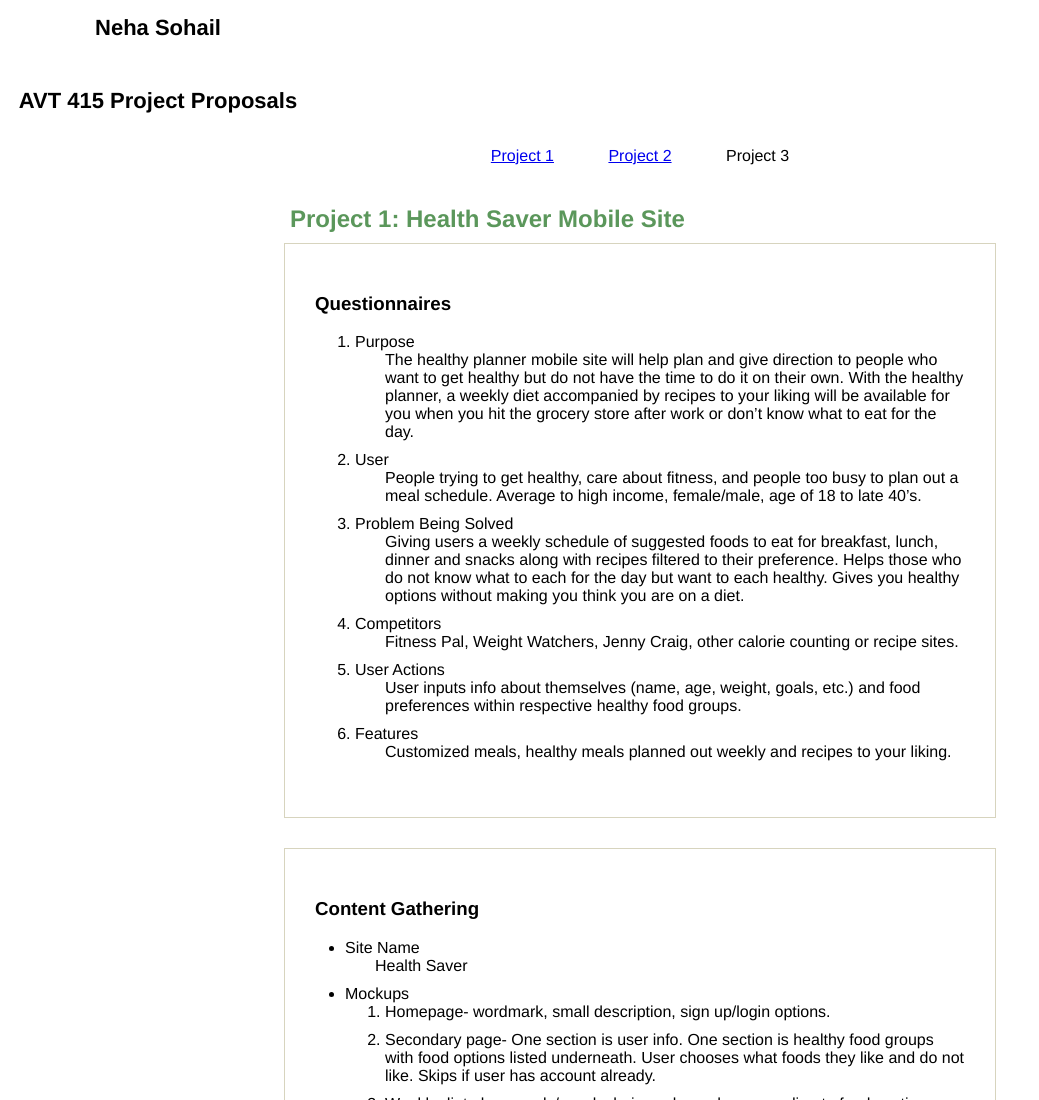
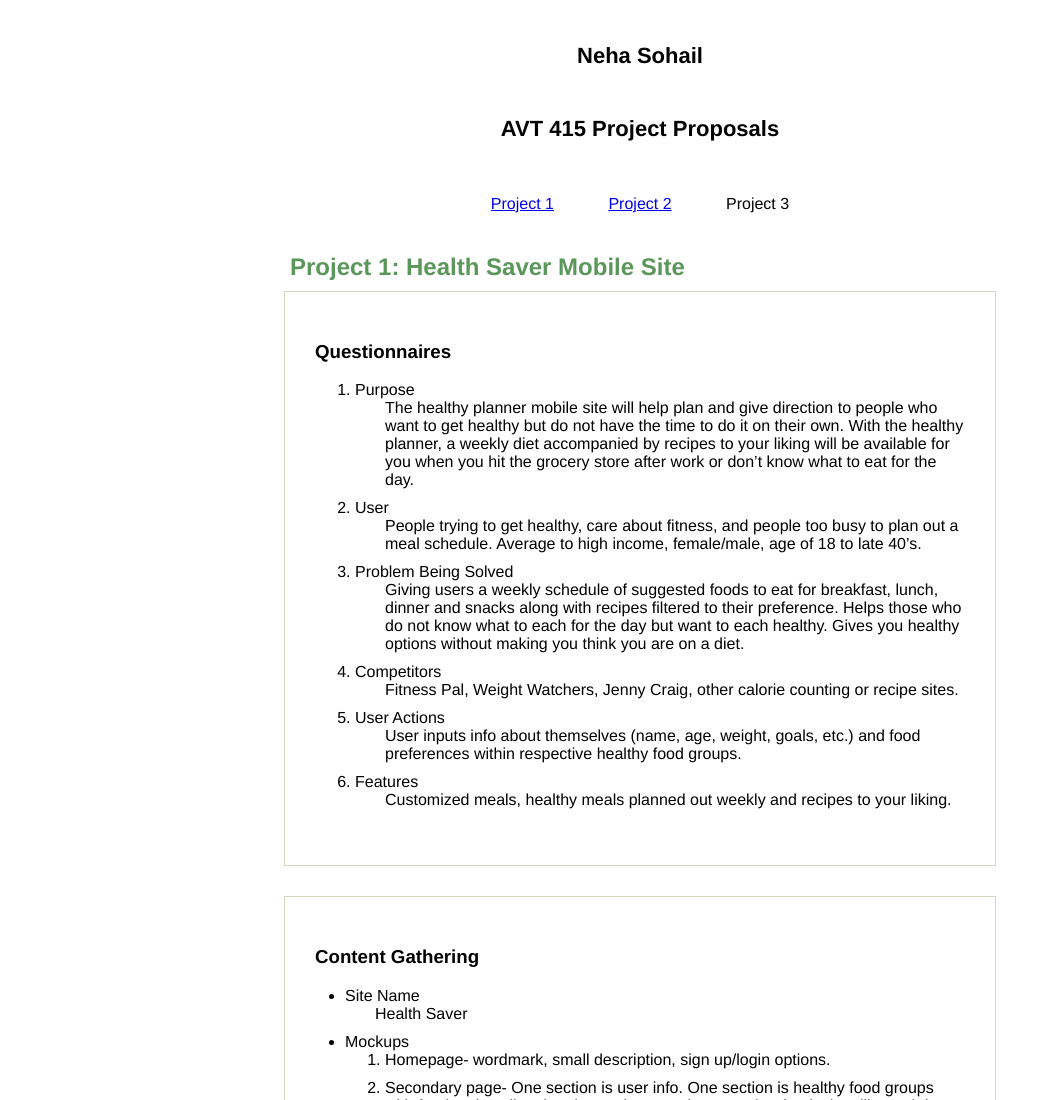
Before and after one commit to nsohail/AVT-415-Proposals, a plain HTML site: page index.html in a window 1280 px wide. Shown: the top 1100 px of the page, without its empty margins (0-1039 px from the left). Drawn offline with Linux system fonts and the light colour scheme.

Commit message:
Update style.css

```diff
--- a/style.css
+++ b/style.css
@@ -2,7 +2,7 @@ body{
 	font-family: helvetica;
 }
 
-header{
+#opening{
 	width:300px;
 	text-align: center;
 	margin:auto;
```
